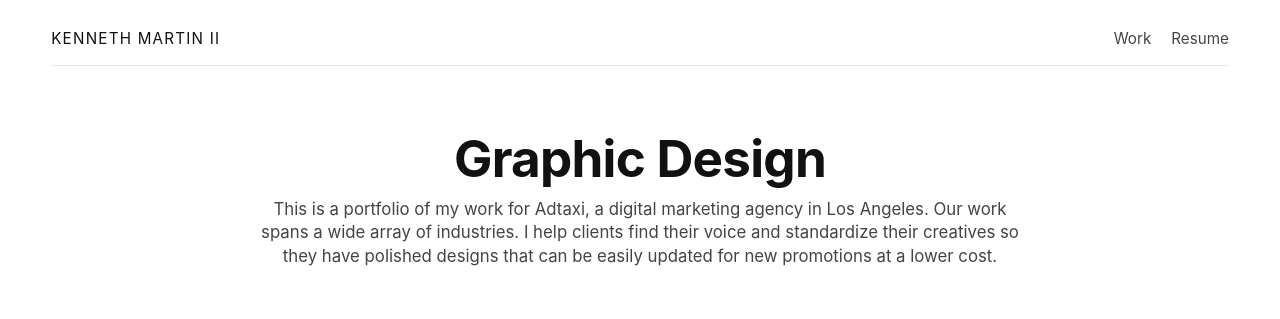
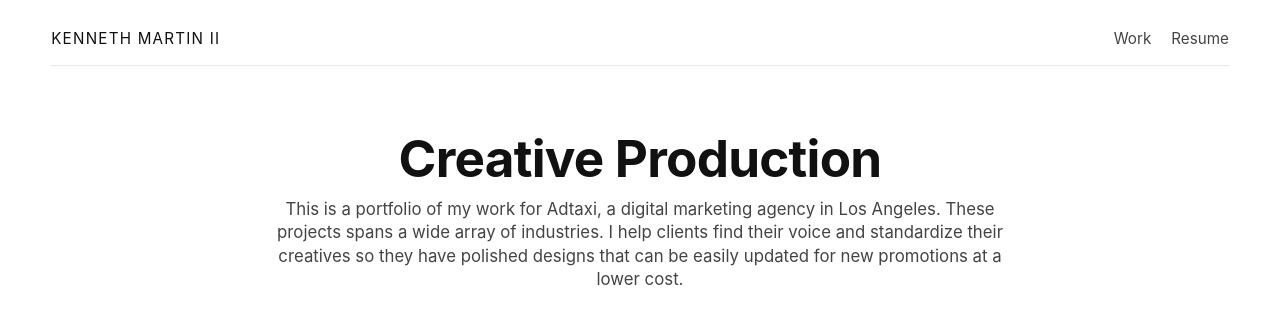
Before and after one commit to papakpmartin/kenny-portfolio, a Vue app in the folder site/: page /#/ in a window 1280 px wide. Shown: the top 319 px of the page. Built offline with nearby package versions, Linux system fonts and the light colour scheme.

Commit message:
Update homepage hero messaging

```diff
--- a/site/src/views/HomePage.vue
+++ b/site/src/views/HomePage.vue
@@ -1,7 +1,7 @@
 <template>
   <section class="hero" aria-labelledby="hero-title">
-    <h1 id="hero-title">Graphic Design</h1>
-    <p class="subhead">This is a portfolio of my work for Adtaxi, a digital marketing agency in Los Angeles. Our work spans a wide array of industries. I help clients find their voice and standardize their creatives so they have polished designs that can be easily updated for new promotions at a lower cost.</p>
+    <h1 id="hero-title">Creative Production</h1>
+    <p class="subhead">This is a portfolio of my work for Adtaxi, a digital marketing agency in Los Angeles. These projects spans a wide array of industries. I help clients find their voice and standardize their creatives so they have polished designs that can be easily updated for new promotions at a lower cost.</p>
   </section>
 
   <section class="project-grid" aria-label="Projects">
```
